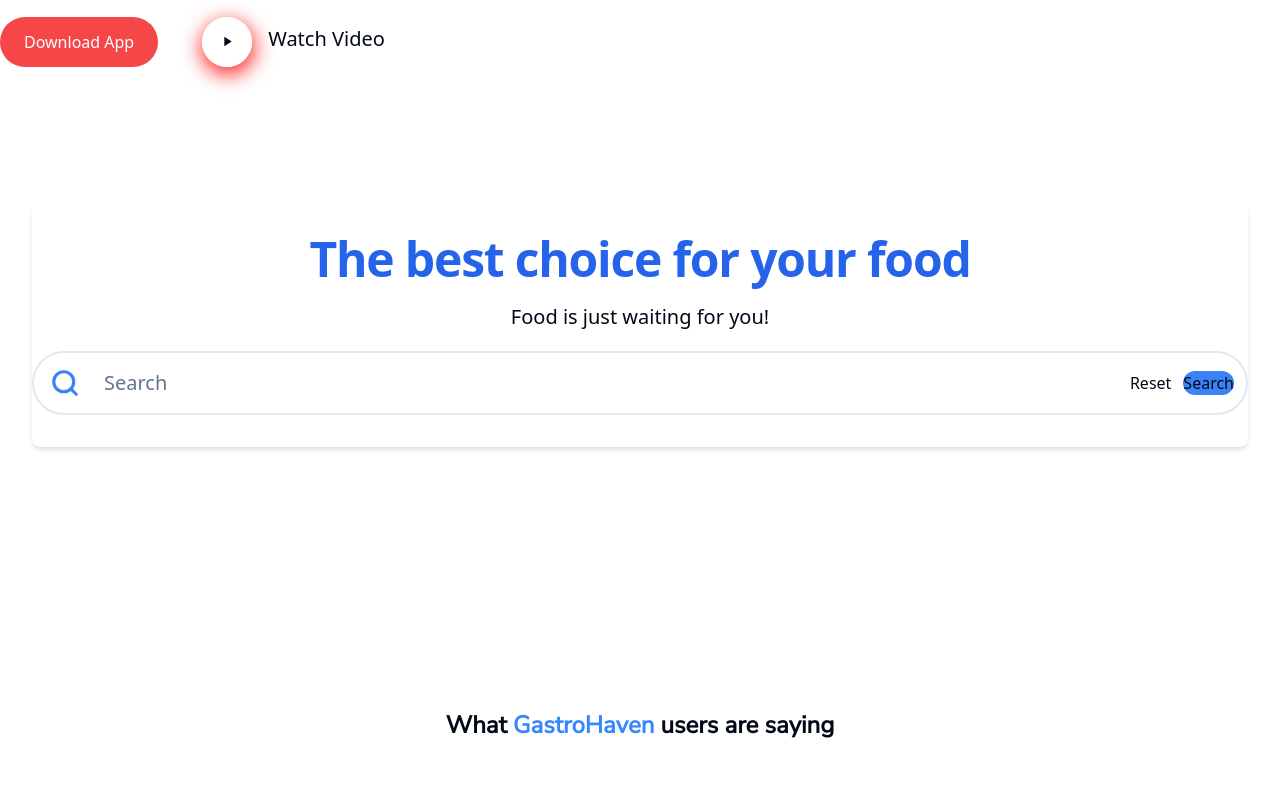
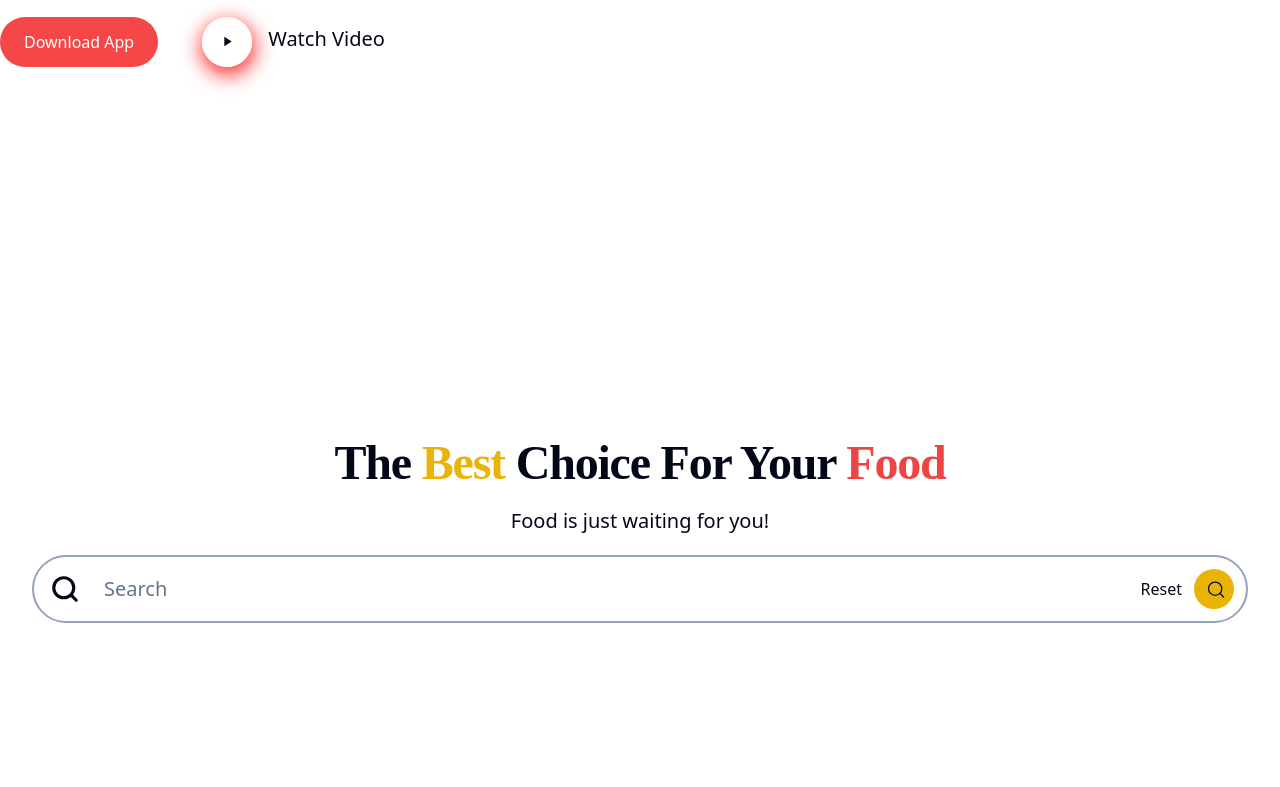
Before and after one commit to vergovters/food-ordering-frontend, a React (Vite) app: page / in a window 1280 px wide. Shown: the part 713-1500 px from the top of the page. Built offline with nearby package versions, Linux system fonts and the light colour scheme; a web font is replaced by a local one.

Commit message:
search bar styles

```diff
--- /dev/null
+++ b/src/components/About.tsx
@@ -0,0 +1,12 @@
+const About = () => {
+    return (
+        <div className="flex">
+            <div></div>
+            <div>
+                <p className="">We are <span>more</span> than<br/> <span>multiple</span> service</p>
+            </div>
+        </div>
+    );
+}
+
+export default About;
--- a/src/components/SearchBar.tsx
+++ b/src/components/SearchBar.tsx
@@ -47,14 +47,14 @@ const SearchBar = ({ onSubmit, onReset, placeHolder, searchQuery }: Props) => {
         <Form {...form}>
           <form
             onSubmit={form.handleSubmit(onSubmit)}
-            className={`flex items-center gap-3 justify-between flex-row border-2 rounded-full p-3 ${
+            className={`flex items-center gap-3 justify-between flex-row border-2 border-slate-400 rounded-full p-3 ${
               form.formState.errors.searchQuery && "border-red-500"
             }`}
           >
             <Search
               strokeWidth={2.5}
               size={30}
-              className="ml-1 text-blue-500 hidden md:block"
+              className="ml-1 hidden md:block"
             />
             <FormField
               control={form.control}
@@ -79,8 +79,12 @@ const SearchBar = ({ onSubmit, onReset, placeHolder, searchQuery }: Props) => {
             >
               Reset
             </button>
-            <button type="submit" className="rounded-full bg-blue-500">
-              Search
+            <button type="submit" className="rounded-full bg-yellow-500 p-2 flex justify-center align-middle h-10 w-10">
+              <Search
+                strokeWidth={1.5}
+                size={25}
+                className="ml-1 hidden md:block"
+              />
             </button>
           </form>
         </Form>
--- a/src/pages/HomePage.tsx
+++ b/src/pages/HomePage.tsx
@@ -1,6 +1,7 @@
 import Comments from "@/components/comments/Comments/Comments";
 import SearchBar, { SearchForm } from "@/components/SearchBar";
 import { useNavigate } from "react-router-dom";
+import redDots from "../assets/redDots.jpg"
 
 const HomePage = () => {
     const navigate = useNavigate()
@@ -10,13 +11,14 @@ const HomePage = () => {
         })
     }
     return(
-        <div className="flex flex-col gap-12">
-            <div className="bg-white rounded-lg shadow-md py-8 flex flex-col gap-5 text-center mt-24">
-                <h1 className="text-5xl font-bold tracking-tight text-blue-600">
-                    The best choice for your food
+        <div className="flex flex-col gap-12 relative">
+            <div className="bg-white py-8 flex flex-col gap-5 text-center mt-[300px]">
+                <h1 className="text-5xl font-bold tracking-tight font-body">
+                    The <span className="text-yellow-500">Best</span> Choice For Your <span className="text-red-500">Food</span>
                 </h1>
                 <span className="text-xl">Food is just waiting for you!</span>
                 <SearchBar placeHolder="Search" onSubmit={handleSearch}/>
+                <img src={redDots} alt="" className="absolute w-[300px] opacity-35 top-[290px] left-[-380px]"/>
             </div>
             <Comments/>
         </div>
```
Also changed, not shown: src/assets/redDots.jpg (added).
